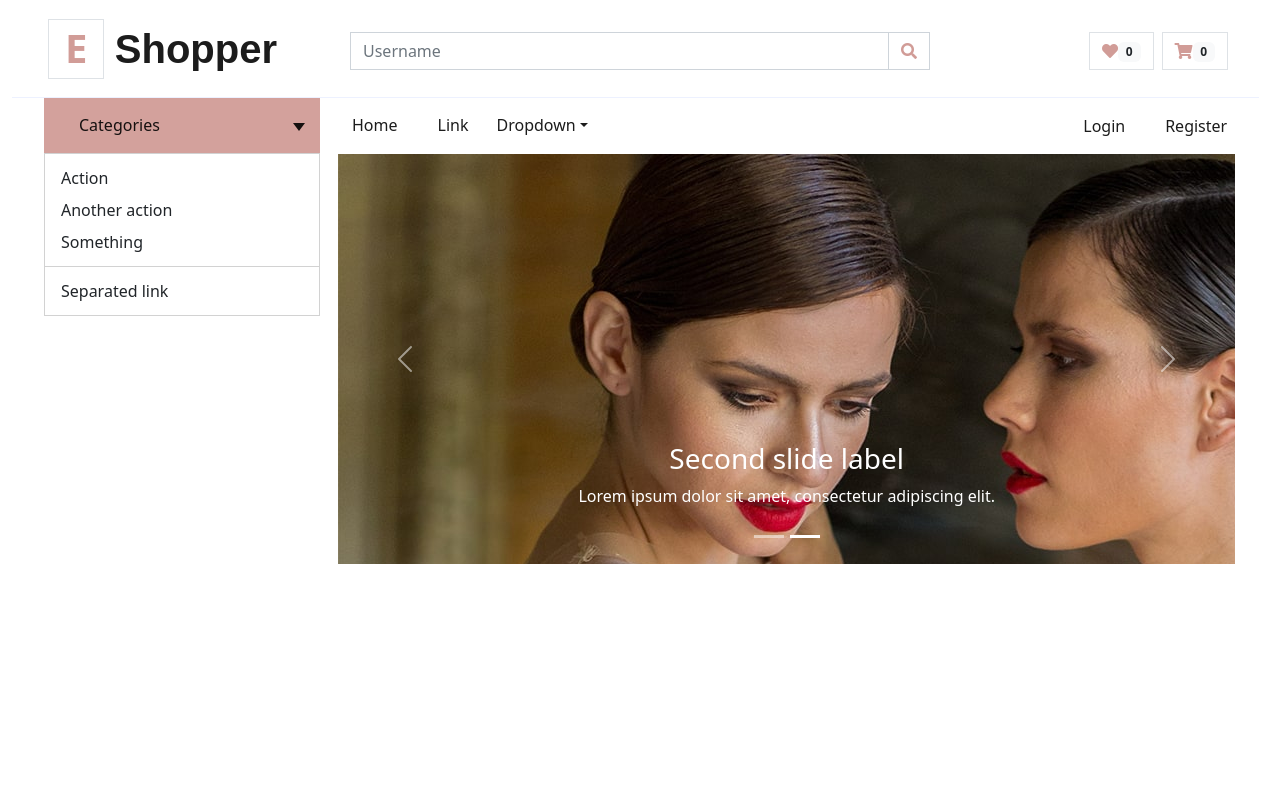
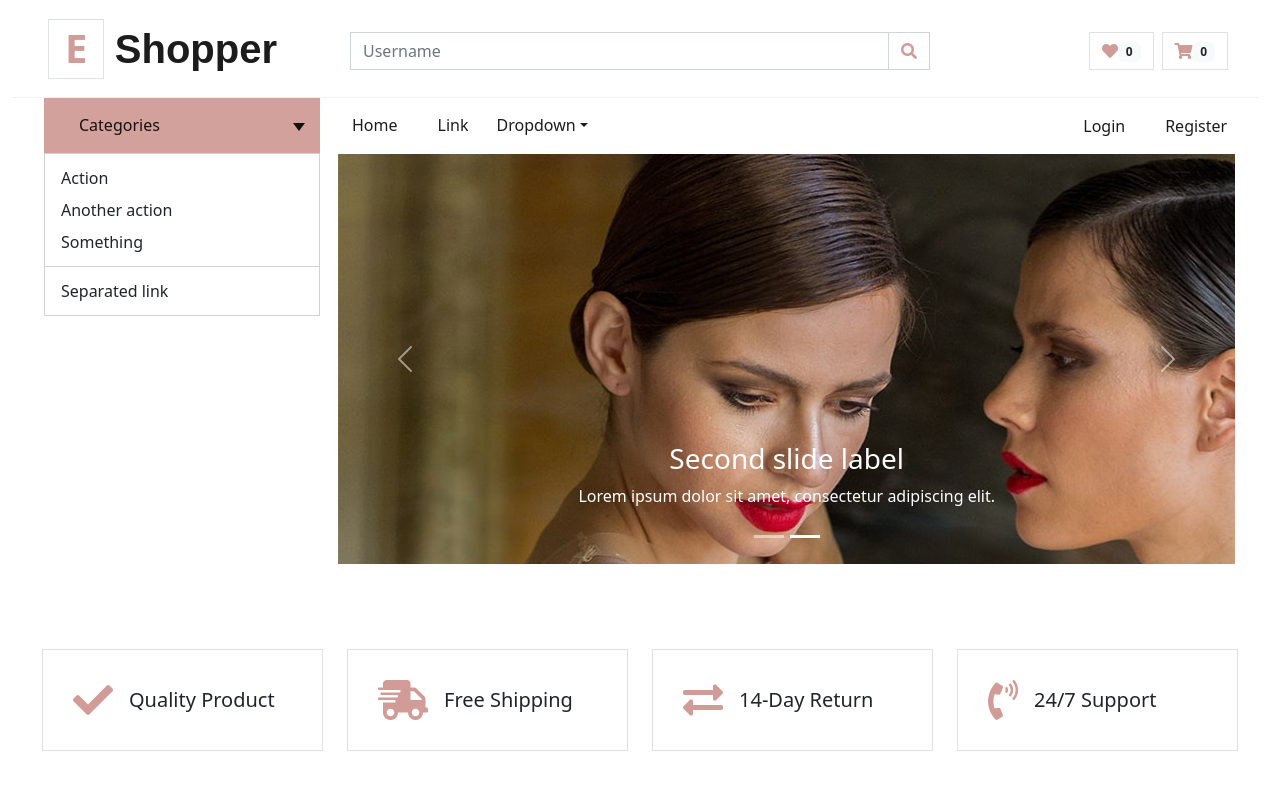
Before and after one commit to rravidas800/react-app, a React (Create React App) app: page / in a window 1280 px wide. Shown: the top 790 px of the page. Built offline with nearby package versions, Linux system fonts and the light colour scheme.

Commit message:
Homepage designed

```diff
--- a/src/website/Homepage.js
+++ b/src/website/Homepage.js
@@ -6,7 +6,7 @@ const Homepage=()=>{
     <Row>
         <Col lg={3}></Col>
             <Col lg={9} style={{width:"72.5%"}}>
-                <Container className="" style={{position:"relative",top:"-7px"}}>
+                <Container className="" style={{"position":"relative","top":"-7px"}}>
                     <Carousel>
                         <Carousel.Item interval={4000}>
                             <img src="/img/carousel-1.jpg" text="First slide" />
@@ -22,11 +22,38 @@ const Homepage=()=>{
                             <p>Lorem ipsum dolor sit amet, consectetur adipiscing elit.</p>
                             </Carousel.Caption>
                         </Carousel.Item>
-
                         </Carousel>
                 </Container>
             </Col>
     </Row>
+    <Container fluid className="pt-5">
+        <Row style={{"padding":"30px"}}>
+            <Col lg="3">
+                <div className="d-flex align-items-center border mb-4" style={{"padding":"30px"}}>
+                    <h1 className="fa fa-check text-primary m-0 mr-3"></h1>
+                    <h5 className="font-weight-semi-bold m-0">Quality Product</h5>
+                </div>
+            </Col>
+            <Col lg="3">
+                <div className="d-flex align-items-center border mb-4" style={{"padding":"30px"}}>
+                    <h1 className="fa fa-shipping-fast text-primary m-0 mr-3"></h1>
+                    <h5 className="font-weight-semi-bold m-0">Free Shipping</h5>
+                </div>
+            </Col>
+            <Col lg="3">
+                <div className="d-flex align-items-center border mb-4" style={{"padding":"30px"}}>
+                    <h1 className="fas fa-exchange-alt text-primary m-0 mr-3"></h1>
+                    <h5 className="font-weight-semi-bold m-0">14-Day Return</h5>
+                </div>
+            </Col>
+            <Col lg="3">
+                <div className="d-flex align-items-center border mb-4" style={{"padding":"30px"}}>
+                    <h1 className="fa fa-phone-volume text-primary m-0 mr-3"></h1>
+                    <h5 className="font-weight-semi-bold m-0">24/7 Support</h5>
+                </div>
+            </Col>
+        </Row>
+    </Container>
             </>)
 }
 
--- a/src/website/css/website-style.css
+++ b/src/website/css/website-style.css
@@ -117,3 +117,11 @@ a.bg-primary:hover, a.bg-primary:focus, button.bg-primary:hover, button.bg-prima
 .carousel-item{
     height: 410px;
 }
+
+.mr-3, .mx-3 {
+    margin-right: 1rem !important;
+}
+
+.pl-xl-5, .px-xl-5 {
+    padding-left: 3rem !important;
+}
```
Also changed, not shown: src/website/includes/Footer.js (+6 -1 lines).
